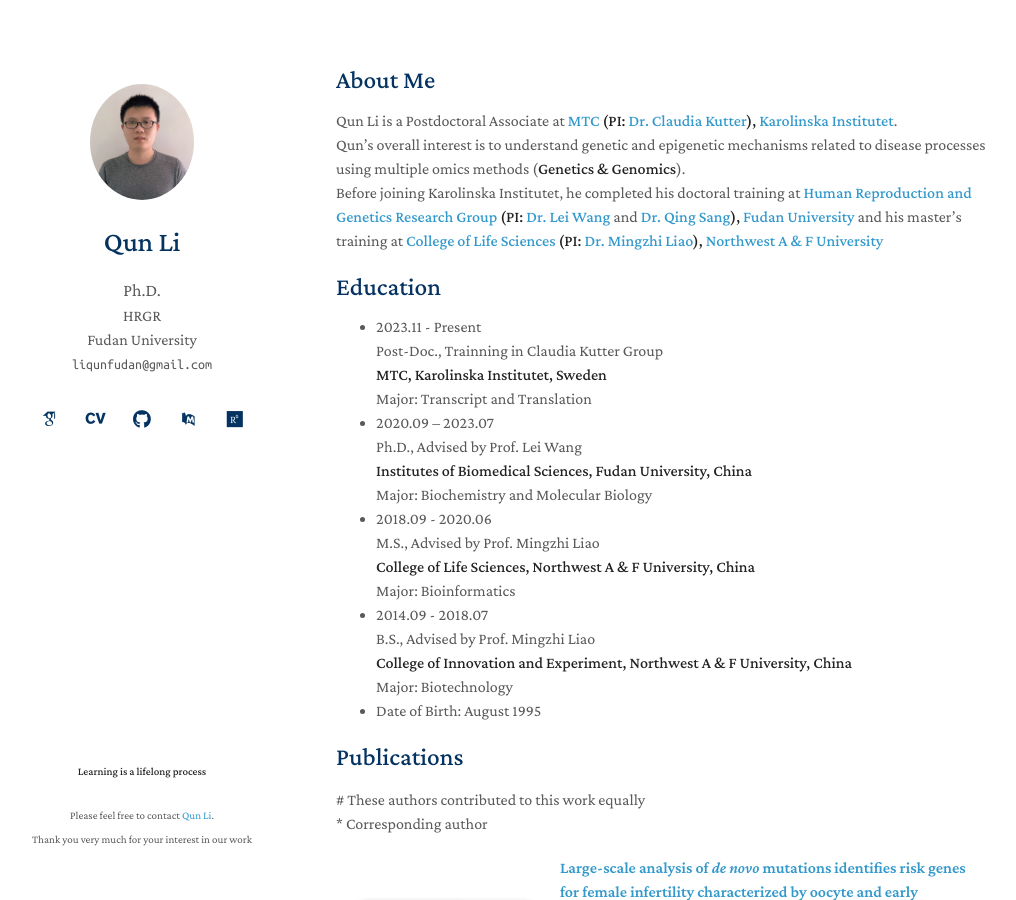
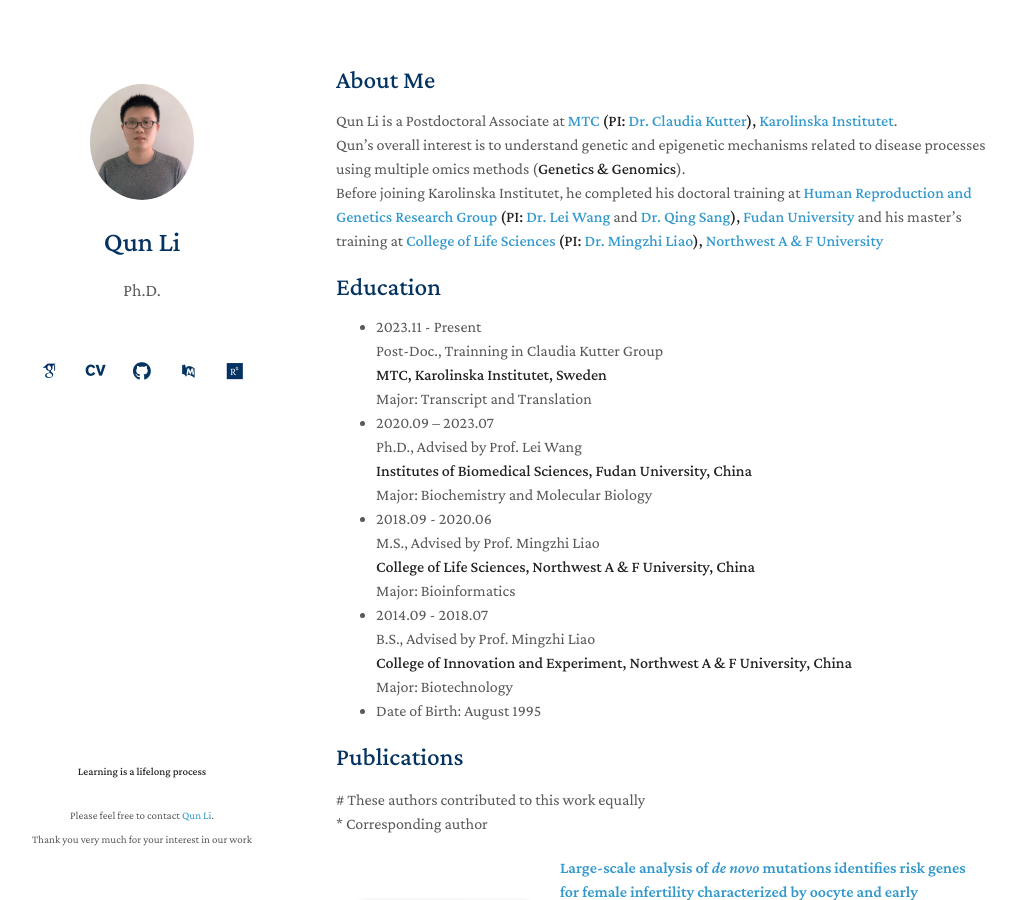
Before and after one commit to liqunbio/liqunbio.github.io, a Jekyll site: the page built from index.md, in a window 1280 px wide and 900 px high. Shown: the whole window, without its empty margins (134-1150 px from the left). Built offline with Jekyll 4.4.1, drawn with Linux system fonts in a browser that asks for light colours; some web fonts are replaced; comment, search, counter and statistics services are not loaded; our own code applies the rules of GitHub Pages for plain Markdown files; part of the change alters nothing that is shown.

Commit message:
Update _config.yml

```diff
--- a/_config.yml
+++ b/_config.yml
@@ -2,11 +2,11 @@
 title: Qun Li
 motto: Learning is a lifelong process
 position: Ph.D.
-lab_group: HRGR
-lab_group_link: https://reprod-genet.fudan.edu.cn/
-affiliation: Fudan University
-affiliation_link: https://ibs.fudan.edu.cn/
-email: liqunfudan@gmail.com
+# lab_group: HRGR
+# lab_group_link: https://reprod-genet.fudan.edu.cn/
+# affiliation: Fudan University
+# affiliation_link: https://ibs.fudan.edu.cn/
+# email: liqunfudan@gmail.com
 #email_AS: liqun95@163.com
 
 # Search Engine Optimization (SEO)
```
